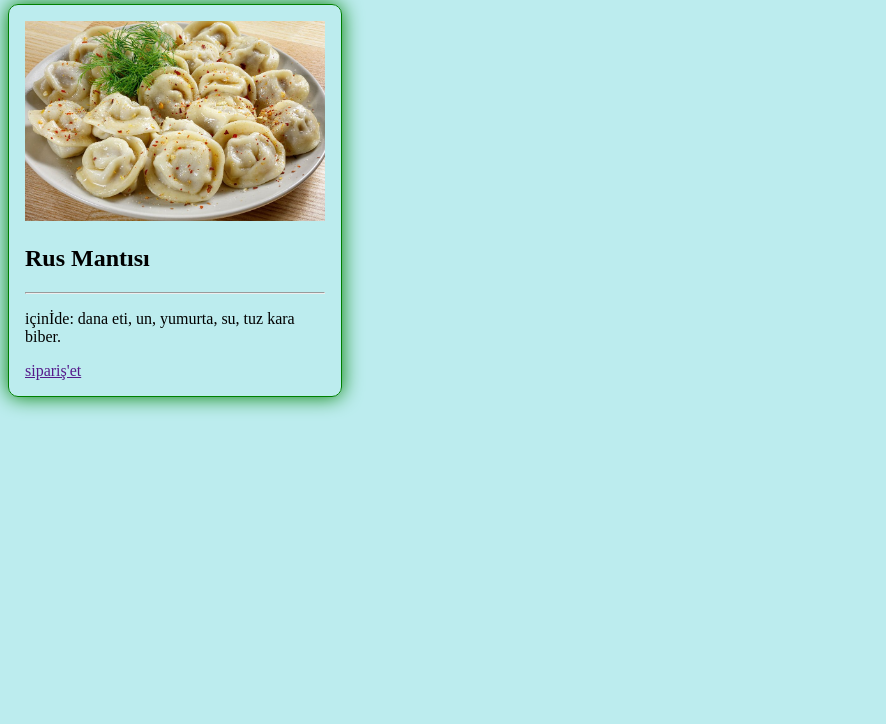
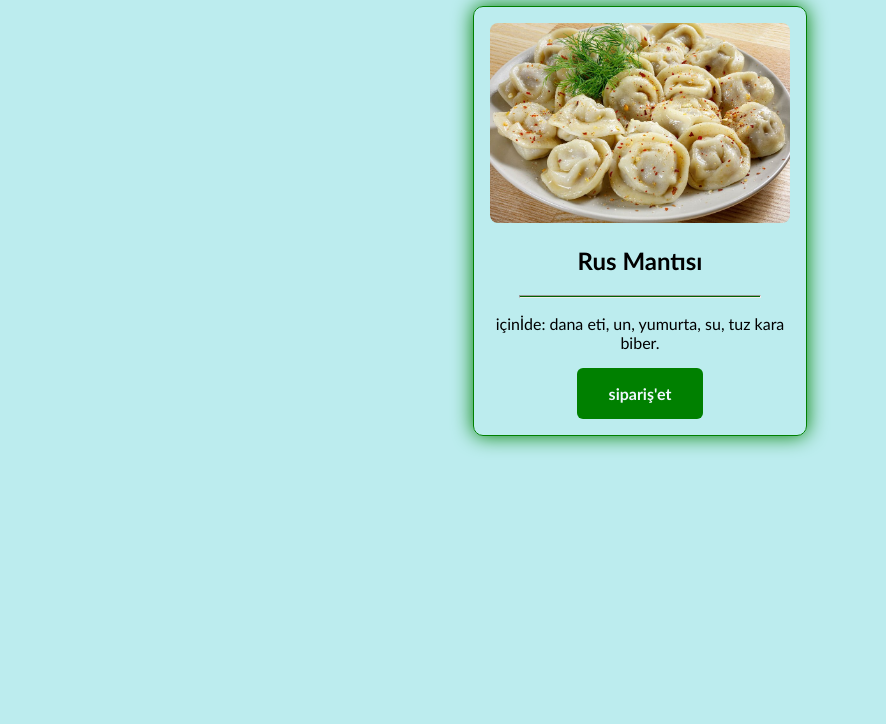
Before and after one commit to yusuf20090/myservice, a plain HTML site: page index.html in a window 1280 px wide. Shown: the part 76-800 px from the top of the page, without its empty margins (0-886 px from the left). Drawn offline with Linux system fonts and the light colour scheme.

Commit message:
Add files via upload

```diff
--- a/css/style.css
+++ b/css/style.css
@@ -1,11 +1,14 @@
 body{
     background-color: rgb(188, 236, 238);
+    text-align: center;
+    font-family: 'Gill Sans', 'Gill Sans MT', Calibri, 'Trebuchet MS', sans-serif;
 }
 h1{
     text-align: center;
 }
 img{
     width: 100%;
+    border-radius: 8px;
 }
 div{
     width: 300px;
@@ -13,4 +16,25 @@ div{
     box-shadow: 0px 0px 20px green;
     border-radius: 10px;
     padding: 16px;
+    text-align: center;
+    display: inline-block;
 }
+hr{
+    background-color: darkgreen;
+    width: 80%;
+    height: 1px;
+}
+a{
+    color: aliceblue;
+    background-color: green;
+    padding: 16px 32px 16px 32px;
+    display: inline-block;
+    border-radius: 6px;
+    text-decoration: none;
+    font-weight: bold;
+    transition: 0.5s;
+}
+a:hover{
+    background-color: aliceblue;
+    color: green;
+}
```
